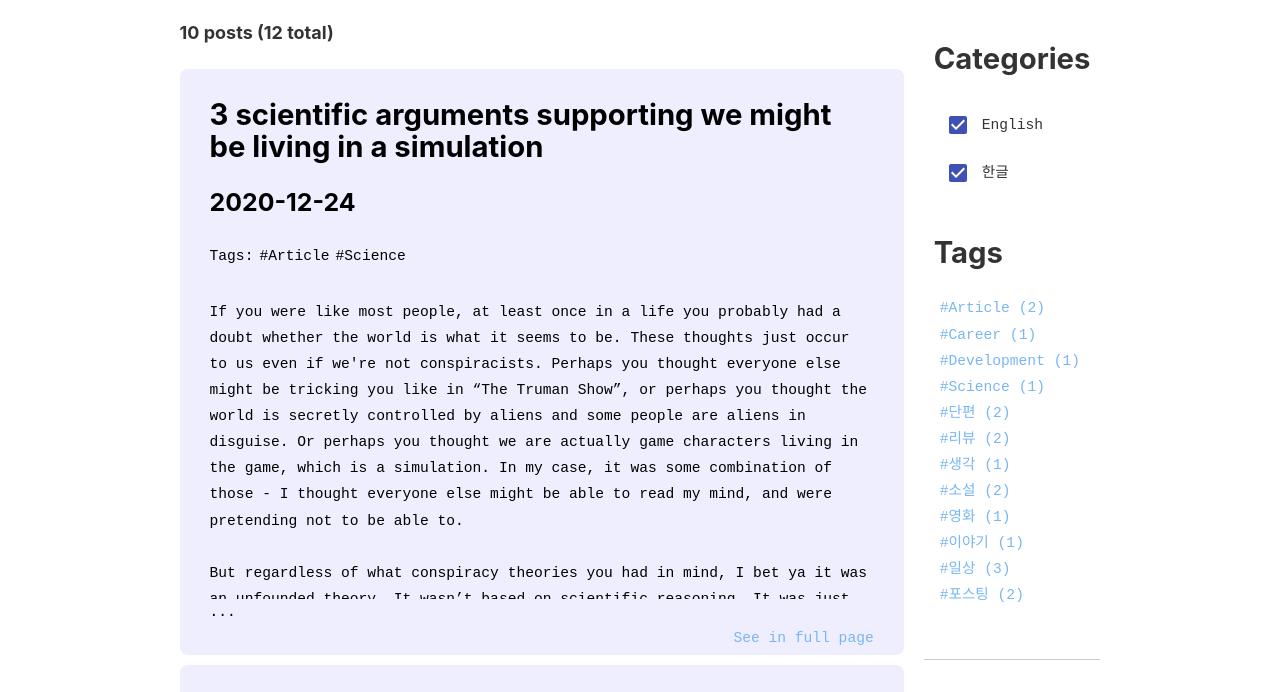
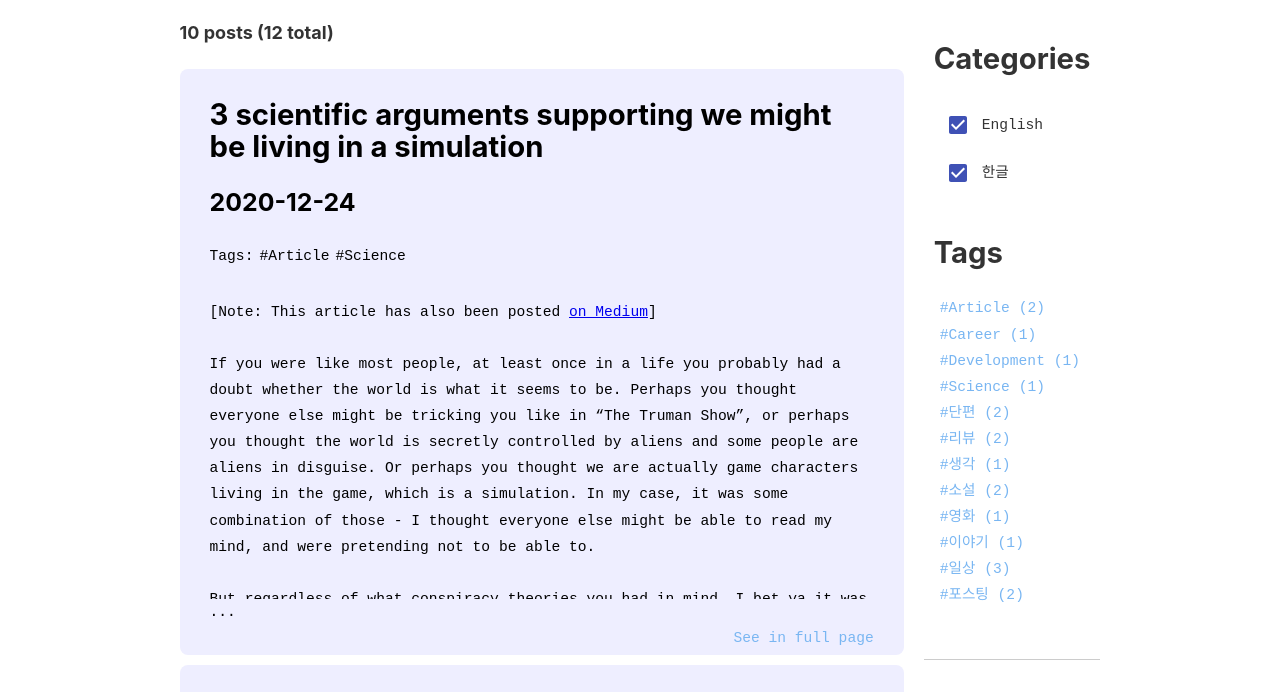
Before and after one commit to sanggonlee/sanggon-blog, a Gatsby site: page / in a window 1280 px wide. Shown: the part 100-792 px from the top of the page. Built offline with nearby package versions, Linux system fonts and the light colour scheme; Gatsby itself is replaced by a stand-in of ours; some packages are replaced by stand-ins of ours.

Commit message:
Update 20201224_simulation.md

```diff
--- a/src/pages/20201224_simulation.md
+++ b/src/pages/20201224_simulation.md
@@ -5,7 +5,9 @@ categories: ["English"]
 tags: ["Article","Science"]
 ---
 
-If you were like most people, at least once in a life you probably had a doubt whether the world is what it seems to be. These thoughts just occur to us even if we're not conspiracists. Perhaps you thought everyone else might be tricking you like in “The Truman Show”, or perhaps you thought the world is secretly controlled by aliens and some people are aliens in disguise. Or perhaps you thought we are actually game characters living in the game, which is a simulation. In my case, it was some combination of those - I thought everyone else might be able to read my mind, and were pretending not to be able to.
+[Note: This article has also been posted [on Medium](https://lee-sg16.medium.com/3-scientific-arguments-supporting-we-might-be-living-in-a-simulation-52cbb660d475)]
+
+If you were like most people, at least once in a life you probably had a doubt whether the world is what it seems to be. Perhaps you thought everyone else might be tricking you like in “The Truman Show”, or perhaps you thought the world is secretly controlled by aliens and some people are aliens in disguise. Or perhaps you thought we are actually game characters living in the game, which is a simulation. In my case, it was some combination of those - I thought everyone else might be able to read my mind, and were pretending not to be able to.
 
 But regardless of what conspiracy theories you had in mind, I bet ya it was an unfounded theory. It wasn’t based on scientific reasoning. It was just your “gut feeling”, and you couldn’t think of any ways to find the evidence. And that’s how you put that idea aside, and went on with your life.
 
```
